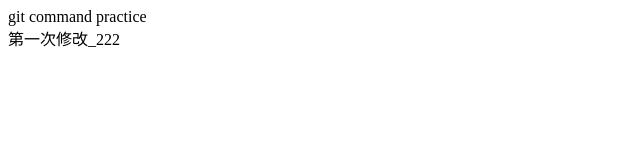
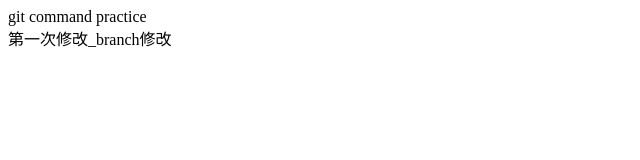
Before and after one commit to sxlvv7/git_practice, a website: page 01_基本git命令/index.html in a window 1280 px wide. Shown: the full height of the page, 0-640 px from the left. Drawn offline with Linux system fonts and the light colour scheme.

Commit message:
branche分支修改

```diff
--- a/01_基本git命令/index.html
+++ b/01_基本git命令/index.html
@@ -7,6 +7,6 @@
   </head>
   <body>
     <div>git command practice</div>
-    <span>第一次修改_222</span>
+    <span>第一次修改_branch修改</span>
   </body>
 </html>
```
